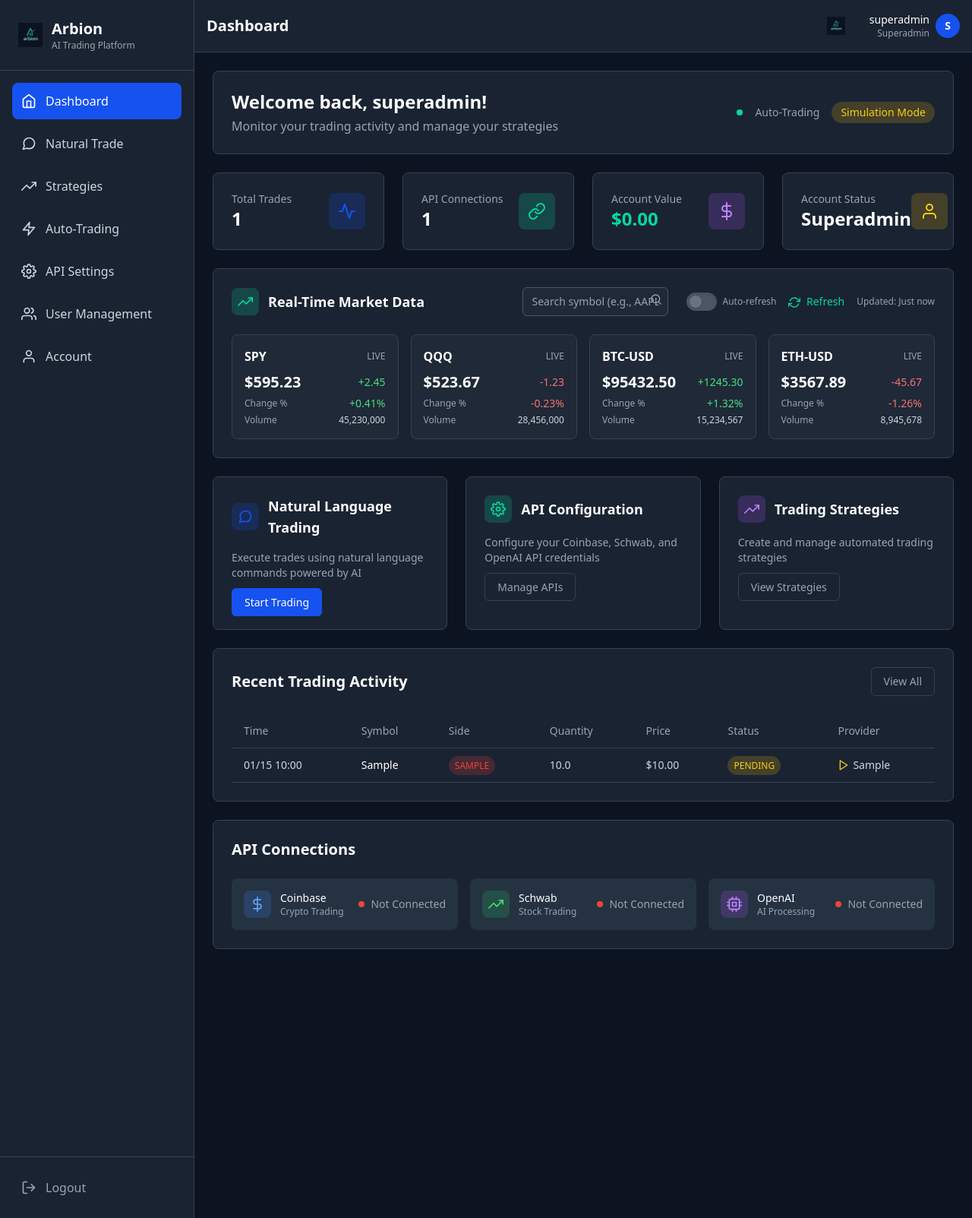
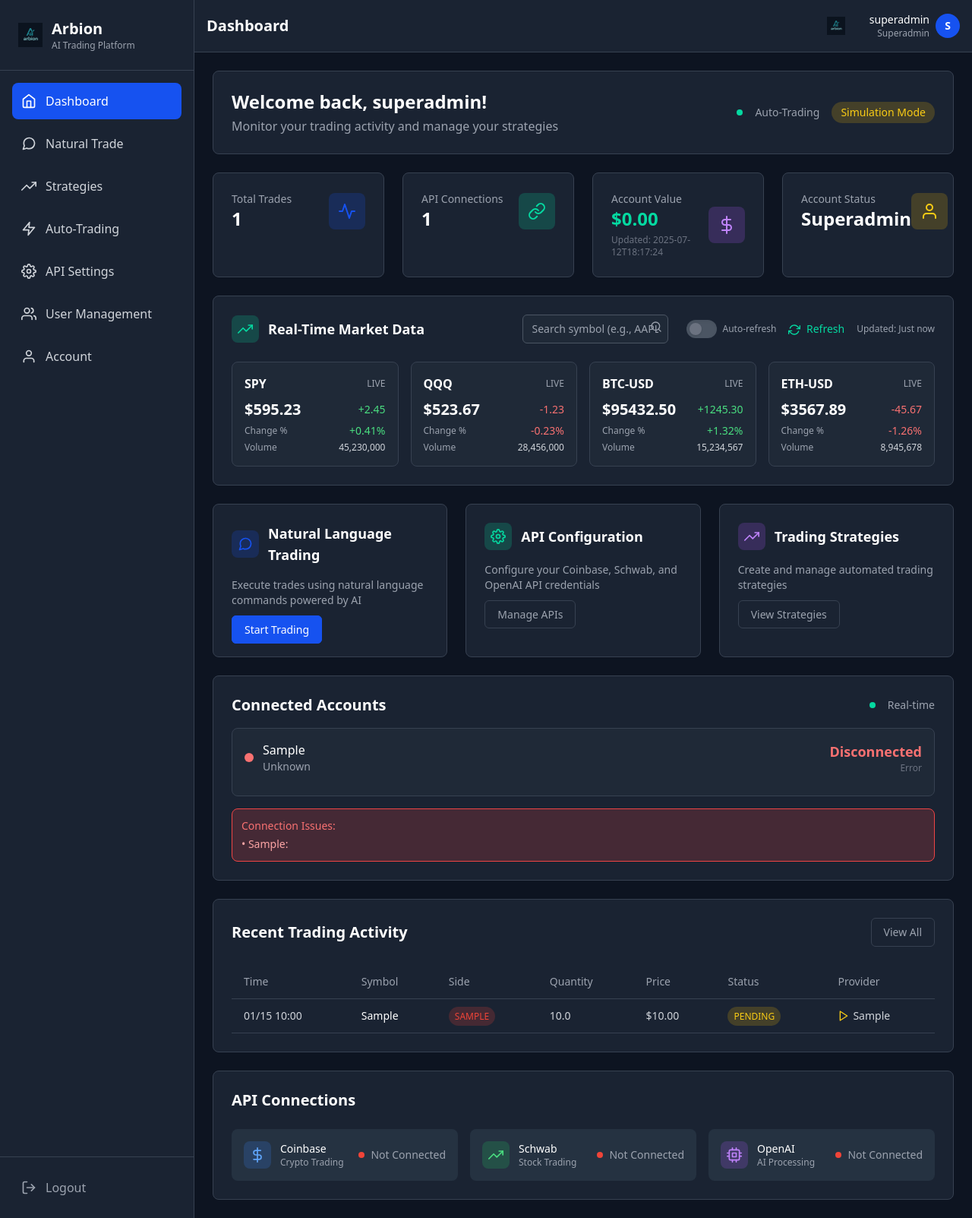
Before and after one commit to NVMtheName/ArbionTrader, a Flask app: page / in a window 1280 px wide. Shown: the whole page at 76% size. Run offline with Flask 3, Linux system fonts and the light colour scheme; a user stored in the database is signed in; tables that the repository leaves empty hold one stand-in row (values such as "Sample post"); some libraries are stand-ins or nearby versions.

Commit message:
Show the user's total account value updated in real time from broker APIs
Refactors account balance retrieval, adds support for multiple broker APIs (Coinbase, Schwab), and displays detailed holdings in dashboard.html.

Replit-Commit-Author: Agent
Replit-Commit-Session-Id: 55d649fa-7741-4bdc-92c1-358905c068a2
Replit-Commit-Screenshot-Url: https://storage.googleapis.com/screenshot-production-us-central1/b5647b89-6936-47ce-978a-a2d77d17e79f/6b52f0d2-9546-43d0-a155-881e749ea63e.jpg

```diff
--- a/routes.py
+++ b/routes.py
@@ -76,85 +76,230 @@ def get_dashboard_market_data():
         return {}
 
 def get_account_balance():
-    """Get total account balance from connected APIs"""
+    """Get total account balance from connected APIs with real-time data"""
     from models import APICredential
     from utils.encryption import decrypt_credentials
     from utils.market_data import MarketDataProvider
 
-    total_balance = 0
-    balance_breakdown = {}
+    balance_data = {
+        'total': 0,
+        'breakdown': {},
+        'accounts': [],
+        'last_updated': datetime.utcnow().isoformat(),
+        'errors': []
+    }
 
     try:
         # Get user's API credentials
-        coinbase_cred = APICredential.query.filter_by(
+        credentials = APICredential.query.filter_by(
             user_id=current_user.id,
-            provider='coinbase',
-            is_active=True,
-            test_status='success'
-        ).first()
+            is_active=True
+        ).all()
 
-        schwab_cred = APICredential.query.filter_by(
-            user_id=current_user.id,
-            provider='schwab',
-            is_active=True,
-            test_status='success'
-        ).first()
+        for cred in credentials:
+            account_info = {
+                'provider': cred.provider,
+                'balance': 0,
+                'currency': 'USD',
+                'account_type': 'unknown',
+                'status': 'disconnected',
+                'last_updated': cred.last_tested.isoformat() if cred.last_tested else None
+            }
 
-        # Get Coinbase balance
-        if coinbase_cred:
             try:
-                from utils.coinbase_oauth import CoinbaseOAuth
-                coinbase_oauth = CoinbaseOAuth(user_id=current_user.id)
-                encrypted_creds = coinbase_cred.encrypted_credentials
+                decrypted_creds = decrypt_credentials(cred.encrypted_credentials)
 
-                # Get valid token
-                credentials = decrypt_credentials(encrypted_creds)
-                access_token = coinbase_oauth.get_valid_token(encrypted_creds)
+                if cred.provider == 'coinbase':
+                    # Get Coinbase balance using OAuth
+                    if 'access_token' in decrypted_creds:
+                        from utils.coinbase_oauth import CoinbaseOAuth
+                        coinbase_oauth = CoinbaseOAuth(user_id=current_user.id)
 
-                if access_token:
-                    accounts = coinbase_oauth.get_accounts(access_token)
-                    if accounts and 'data' in accounts:
-                        coinbase_balance = 0
-                        for account in accounts['data']:
-                            if account.get('balance') and account['balance'].get('amount'):
-                                try:
-                                    amount = float(account['balance']['amount'])
-                                    currency = account['balance']['currency']
+                        # Get valid token
+                        access_token = coinbase_oauth.get_valid_token(cred.encrypted_credentials)
 
-                                    # Convert to USD if needed (simplified)
-                                    if currency == 'USD':
-                                        coinbase_balance += amount
-                                    elif currency in ['BTC', 'ETH']:
-                                        # Get current price for conversion
-                                        market_provider = MarketDataProvider()
-                                        price_data = market_provider.get_crypto_price(currency)
-                                        if price_data:
-                                            coinbase_balance += amount * price_data.get('price', 0)
-                                except:
-                                    continue
+                        if access_token:
+                            accounts = coinbase_oauth.get_accounts(access_token)
+                            if accounts and 'data' in accounts:
+                                coinbase_balance = 0
+                                crypto_holdings = []
 
-                        balance_breakdown['coinbase'] = coinbase_balance
-                        total_balance += coinbase_balance
+                                for account in accounts['data']:
+                                    if account.get('balance') and account['balance'].get('amount'):
+                                        try:
+                                            amount = float(account['balance']['amount'])
+                                            currency = account['balance']['currency']
+
+                                            if amount > 0:  # Only include non-zero balances
+                                                crypto_holdings.append({
+                                                    'currency': currency,
+                                                    'amount': amount,
+                                                    'name': account.get('name', currency)
+                                                })
+
+                                                # Convert to USD
+                                                if currency == 'USD':
+                                                    coinbase_balance += amount
+                                                else:
+                                                    # Get current price for conversion
+                                                    market_provider = MarketDataProvider()
+                                                    if currency == 'BTC':
+                                                        price_data = market_provider.get_crypto_price('bitcoin')
+                                                        if price_data:
+                                                            coinbase_balance += amount * price_data.get('price', 0)
+                                                    elif currency == 'ETH':
+                                                        price_data = market_provider.get_crypto_price('ethereum')
+                                                        if price_data:
+                                                            coinbase_balance += amount * price_data.get('price', 0)
+                                        except Exception as conversion_error:
+                                            logging.error(f"Error converting {currency}: {conversion_error}")
+                                            continue
+
+                                account_info['balance'] = coinbase_balance
+                                account_info['status'] = 'connected'
+                                account_info['account_type'] = 'crypto'
+                                account_info['holdings'] = crypto_holdings
+
+                                # Update credential status
+                                cred.last_tested = datetime.utcnow()
+                                cred.test_status = 'success'
+                            else:
+                                account_info['status'] = 'error'
+                                balance_data['errors'].append('Coinbase: No account data returned')
+                                cred.test_status = 'failed'
+                        else:
+                            account_info['status'] = 'error'
+                            balance_data['errors'].append('Coinbase: Invalid or expired token')
+                            cred.test_status = 'failed'
+                    else:
+                        # Legacy API key support
+                        from utils.coinbase_connector import CoinbaseConnector
+                        connector = CoinbaseConnector(
+                            decrypted_creds.get('api_key', ''),
+                            decrypted_creds.get('secret', '')
+                        )
+
+                        try:
+                            balance = connector.get_account_balance()
+                            if balance:
+                                account_info['balance'] = balance
+                                account_info['status'] = 'connected'
+                                account_info['account_type'] = 'crypto'
+                                cred.test_status = 'success'
+                            else:
+                                account_info['status'] = 'error'
+                                balance_data['errors'].append('Coinbase: API key authentication failed')
+                                cred.test_status = 'failed'
+                        except Exception as e:
+                            account_info['status'] = 'error'
+                            balance_data['errors'].append(f'Coinbase: {str(e)}')
+                            cred.test_status = 'failed'
+
+                elif cred.provider == 'schwab':
+                    # Get Schwab balance using OAuth
+                    if 'access_token' in decrypted_creds:
+                        from utils.schwab_api import SchwabAPIClient
+                        api_client = SchwabAPIClient(user_id=current_user.id)
+
+                        try:
+                            accounts = api_client.get_accounts()
+                            if accounts:
+                                schwab_balance = 0
+                                account_details = []
+
+                                for account in accounts:
+                                    if 'securitiesAccount' in account:
+                                        sec_account = account['securitiesAccount']
+                                        account_number = sec_account.get('accountNumber', 'Unknown')
+
+                                        # Get detailed balance information
+                                        balance_info = api_client.get_account_balance(account_number)
+                                        if balance_info:
+                                            account_value = balance_info.get('account_value', 0)
+                                            schwab_balance += account_value
+
+                                            account_details.append({
+                                                'account_number': account_number,
+                                                'account_type': balance_info.get('account_type', 'UNKNOWN'),
+                                                'balance': account_value,
+                                                'cash_balance': balance_info.get('cash_balance', 0),
+                                                'buying_power': balance_info.get('buying_power', 0),
+                                                'long_market_value': balance_info.get('long_market_value', 0)
+                                            })
+
+                                account_info['balance'] = schwab_balance
+                                account_info['status'] = 'connected'
+                                account_info['account_type'] = 'brokerage'
+                                account_info['accounts'] = account_details
+
+                                # Update credential status
+                                cred.last_tested = datetime.utcnow()
+                                cred.test_status = 'success'
+                            else:
+                                account_info['status'] = 'error'
+                                balance_data['errors'].append('Schwab: No accounts found')
+                                cred.test_status = 'failed'
+                        except Exception as e:
+                            account_info['status'] = 'error'
+                            balance_data['errors'].append(f'Schwab: {str(e)}')
+                            cred.test_status = 'failed'
+                    else:
+                        # Legacy API key support
+                        from utils.schwab_connector import SchwabConnector
+                        connector = SchwabConnector(
+                            decrypted_creds.get('api_key', ''),
+                            decrypted_creds.get('secret', '')
+                        )
+
+                        try:
+                            balance = connector.get_account_balance()
+                            if balance:
+                                account_info['balance'] = balance
+                                account_info['status'] = 'connected'
+                                account_info['account_type'] = 'brokerage'
+                                cred.test_status = 'success'
+                            else:
+                                account_info['status'] = 'error'
+                                balance_data['errors'].append('Schwab: API key authentication failed')
+                                cred.test_status = 'failed'
+                        except Exception as e:
+                            account_info['status'] = 'error'
+                            balance_data['errors'].append(f'Schwab: {str(e)}')
+                            cred.test_status = 'failed'
+
+                # Add to accounts list and update totals
+                balance_data['accounts'].append(account_info)
+                if account_info['status'] == 'connected':
+                    balance_data['total'] += account_info['balance']
+                    balance_data['breakdown'][cred.provider] = account_info['balance']
+
+                # Update last tested timestamp
+                cred.last_tested = datetime.utcnow()
+
             except Exception as e:
-                logging.error(f"Error getting Coinbase balance: {str(e)}")
+                logging.error(f"Error processing {cred.provider} credentials: {str(e)}")
+                account_info['status'] = 'error'
+                balance_data['errors'].append(f'{cred.provider}: {str(e)}')
+                cred.test_status = 'failed'
+                balance_data['accounts'].append(account_info)
 
-        # Get Schwab balance (simplified - would need actual API implementation)
-        if schwab_cred:
-            try:
-                # For now, show placeholder - real implementation would use Schwab API
-                balance_breakdown['schwab'] = 0  # Placeholder
-                # total_balance += schwab_balance
-            except Exception as e:
-                logging.error(f"Error getting Schwab balance: {str(e)}")
+        # Update database with test results
+        try:
+            db.session.commit()
+        except Exception as e:
+            logging.error(f"Error updating credential test status: {str(e)}")
 
-        return {
-            'total': total_balance,
-            'breakdown': balance_breakdown
-        }
+        return balance_data
 
     except Exception as e:
         logging.error(f"Error in get_account_balance: {str(e)}")
-        return {'total': 0, 'breakdown': {}}
+        return {
+            'total': 0,
+            'breakdown': {},
+            'accounts': [],
+            'last_updated': datetime.utcnow().isoformat(),
+            'errors': [f'System error: {str(e)}']
+        }
 
 @main_bp.route('/')
 @main_bp.route('/dashboard')
@@ -1313,3 +1458,18 @@ def debug_toggle():
         <button type="submit">Toggle Simulation Mode</button>
     </form>
     """
+
+@main_bp.route('/debug/account-balance')
+@login_required
+def debug_account_balance():
+    """Debug endpoint to test account balance functionality"""
+    try:
+        balance_data = get_account_balance()
+        return jsonify(balance_data)
+    except Exception as e:
+        return jsonify({
+            'error': str(e),
+            'total': 0,
+            'accounts': [],
+            'errors': [f'Debug error: {str(e)}']
+        })
--- a/templates/dashboard.html
+++ b/templates/dashboard.html
@@ -64,6 +64,11 @@
                             $0.00
                         {% endif %}
                     </p>
+                    {% if account_balance and account_balance.last_updated %}
+                        <p class="text-xs text-gray-500 mt-1">
+                            Updated: {{ account_balance.last_updated[:19] }}
+                        </p>
+                    {% endif %}
                 </div>
                 <div class="p-3 bg-purple-500 bg-opacity-20 rounded-lg">
                     <i data-feather="dollar-sign" class="w-6 h-6 text-purple-400"></i>
@@ -214,6 +219,90 @@
             </a>
         </div>
     </div>
+
+    <!-- Account Balance Breakdown -->
+    {% if account_balance and account_balance.accounts %}
+    <div class="card">
+        <div class="flex items-center justify-between mb-4">
+            <h2 class="text-xl font-bold text-white">Connected Accounts</h2>
+            <div class="flex items-center space-x-2">
+                <span class="status-indicator status-success"></span>
+                <span class="text-sm text-gray-400">Real-time</span>
+            </div>
+        </div>
+
+        <div class="space-y-4">
+            {% for account in account_balance.accounts %}
+                <div class="p-4 bg-gray-800 rounded-lg border border-gray-700">
+                    <div class="flex items-center justify-between mb-3">
+                        <div class="flex items-center space-x-3">
+                            <div class="w-3 h-3 {% if account.status == 'connected' %}bg-coinbase-green{% else %}bg-red-400{% endif %} rounded-full"></div>
+                            <div>
+                                <span class="font-medium text-white capitalize">{{ account.provider }}</span>
+                                <p class="text-sm text-gray-400">{{ account.account_type.replace('_', ' ').title() }}</p>
+                            </div>
+                        </div>
+                        <div class="text-right">
+                            <p class="text-lg font-bold text-white">
+                                {% if account.status == 'connected' %}
+                                    ${{ "{:,.2f}".format(account.balance) }}
+                                {% else %}
+                                    <span class="text-red-400">Disconnected</span>
+                                {% endif %}
+                            </p>
+                            <p class="text-xs text-gray-500">{{ account.status.title() }}</p>
+                        </div>
+                    </div>
+
+                    <!-- Show detailed holdings for crypto accounts -->
+                    {% if account.provider == 'coinbase' and account.holdings %}
+                        <div class="mt-3 space-y-2">
+                            <p class="text-sm text-gray-400 font-medium">Holdings:</p>
+                            {% for holding in account.holdings %}
+                                {% if holding.amount > 0 %}
+                                    <div class="flex items-center justify-between p-2 bg-gray-700 rounded">
+                                        <span class="text-sm text-gray-300">{{ holding.currency }}</span>
+                                        <span class="text-sm text-white">{{ "{:,.8f}".format(holding.amount) }}</span>
+                                    </div>
+                                {% endif %}
+                            {% endfor %}
+                        </div>
+                    {% endif %}
+
+                    <!-- Show detailed accounts for Schwab -->
+                    {% if account.provider == 'schwab' and account.accounts %}
+                        <div class="mt-3 space-y-2">
+                            <p class="text-sm text-gray-400 font-medium">Accounts:</p>
+                            {% for acc in account.accounts %}
+                                <div class="flex items-center justify-between p-2 bg-gray-700 rounded">
+                                    <div>
+                                        <span class="text-sm text-gray-300">{{ acc.account_type.replace('_', ' ').title() }}</span>
+                                        <p class="text-xs text-gray-500">{{ acc.account_number }}</p>
+                                    </div>
+                                    <div class="text-right">
+                                        <p class="text-sm text-white">${{ "{:,.2f}".format(acc.balance) }}</p>
+                                        <p class="text-xs text-gray-400">Cash: ${{ "{:,.2f}".format(acc.cash_balance) }}</p>
+                                    </div>
+                                </div>
+                            {% endfor %}
+                        </div>
+                    {% endif %}
+                </div>
+            {% endfor %}
+        </div>
+
+        {% if account_balance.errors %}
+            <div class="mt-4 p-3 bg-red-500 bg-opacity-20 rounded-lg border border-red-500">
+                <p class="text-sm text-red-400 font-medium">Connection Issues:</p>
+                <ul class="text-sm text-red-300 mt-1 space-y-1">
+                    {% for error in account_balance.errors %}
+                        <li>• {{ error }}</li>
+                    {% endfor %}
+                </ul>
+            </div>
+        {% endif %}
+    </div>
+    {% endif %}
 
     <!-- Recent Trading Activity -->
     <div class="card">
```
